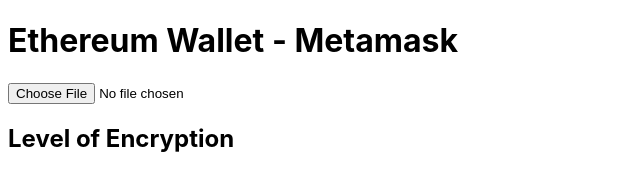
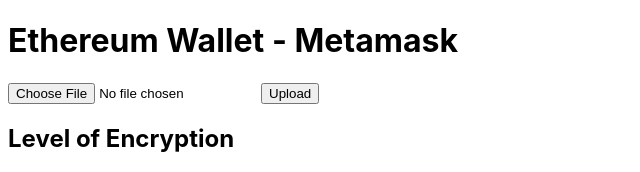
Before and after one commit to eric-blackmath/darkblock-web, a React (Create React App) app: page / in a window 1280 px wide. Shown: the top 172 px of the page, without its empty margins (0-640 px from the left). Built offline with nearby package versions, Linux system fonts and the light colour scheme; no server answers.

Commit message:
added image preview

```diff
--- a/src/App.js
+++ b/src/App.js
@@ -4,12 +4,14 @@
 import Metamask from '../src/components/metamask'
 import Opensea from '../src/components/opensea'
 import Form from '../src/components/form'
+import ImagePreview from '../src/components/imagePreview'
 
 function App() {
 
   return (
     <div className="container">
       <Metamask />
+      <ImagePreview />
       <Opensea />
       <Form />
     </div>
--- a/src/components/form.js
+++ b/src/components/form.js
@@ -6,7 +6,6 @@
 
   return (
     <form>
-        <input type="file" />
         <h2>Level of Encryption</h2>
         <DiscreteSlider />
     </form>
--- /dev/null
+++ b/src/components/imagePreview.js
@@ -0,0 +1,61 @@
+import React, { Component } from 'react';
+import '../App.scss';
+
+class ImagePreview extends Component {
+  state =  {
+    selectedFile: null,
+    imagePreviewUrl: null
+  };
+
+  fileChangedHandler = event => {
+    this.setState({
+      selectedFile: event.target.files[0]
+    })
+
+    let reader = new FileReader();
+
+    reader.onloadend = () => {
+      this.setState({
+        imagePreviewUrl: reader.result
+      });
+    }
+
+    reader.readAsDataURL(event.target.files[0])
+
+  }
+
+  submit = () => {
+
+    var fd = new FormData();
+
+    fd.append('file', this.state.selectedFile);
+
+    var request = new XMLHttpRequest();
+
+    request.onreadystatechange = function() {
+      if (this.readyState === 4 && this.status === 200) {
+        alert('Uploaded!');
+      }
+    };
+    request.open("POST", "https://us-central1-tutorial-e6ea7.cloudfunctions.net/fileUpload", true);
+    request.send(fd);
+  }
+
+  render() {
+
+    let $imagePreview = (<div className="previewText image-container"></div>);
+    if (this.state.imagePreviewUrl) {
+      $imagePreview = (<div className="image-container" ><img src={this.state.imagePreviewUrl} alt="icon" width="200" /> </div>);
+    }
+
+    return (
+      <div className="App">
+         <input type="file" name="avatar" onChange={this.fileChangedHandler} />
+         <button type="button" onClick={this.submit} > Upload </button>
+         { $imagePreview }
+      </div>
+    );
+  }
+}
+
+export default ImagePreview;
--- a/src/components/slider.js
+++ b/src/components/slider.js
@@ -24,9 +24,7 @@
     },
   ];
 
-function valuetext(value) {
-  return `${value}°C`;
-}
+
 
 export default function DiscreteSlider() {
   const classes = useStyles();
@@ -38,7 +36,7 @@
       </Typography>
       <Slider
         defaultValue={0}
-        getAriaValueText={valuetext}
+        // getAriaValueText={valuetext}
         aria-labelledby="discrete-slider"
         // valueLabelDisplay="auto"
         marks={marks}
```
